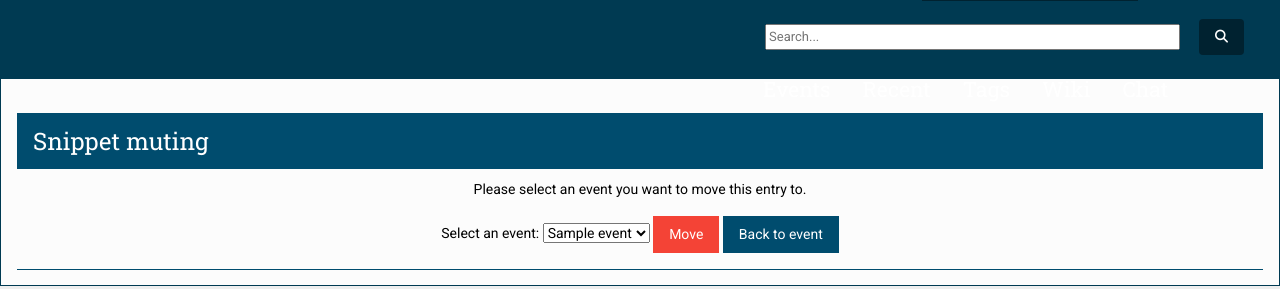
After one commit to 17thshard/palanaeum, a Django app: template palanaeum/templates/palanaeum/staff/move_entry.html in a window 1280 px wide. The commit adds this page. Shown: the part 80-369 px from the top of the page. Run offline with Django 3.2, Linux system fonts and the light colour scheme; the template is opened without the code that fills it: most values are stand-ins (such as "Sample title", 1, 10 or a date in 2020); some libraries are stand-ins or nearby versions.

Commit message:
Staff members can now move entries between events. Entries are added to the end of the new event.

```diff
--- a/palanaeum/templates/palanaeum/elements/entry_li.html
+++ b/palanaeum/templates/palanaeum/elements/entry_li.html
@@ -38,6 +38,9 @@
             {% if user.is_staff %}
                 <a href="{% url 'remove_entry' entry.id %}" class="optionelement faded" title="{% trans 'Remove' %}">
                     <span class="fa fa-trash"></span>
+                </a>
+                <a href="{% url 'move_entry' entry.id %}" class="optionelement faded" title="{% trans 'Move' %}">
+                    <span class="fa fa-random"></span>
                 </a>
             {% endif %}
             {% if user.is_authenticated %}
--- /dev/null
+++ b/palanaeum/templates/palanaeum/staff/move_entry.html
@@ -0,0 +1,33 @@
+{% extends 'palanaeum/one_column_layout.html' %}
+{% load i18n %}
+
+{% block page-header %}
+    {% trans 'Snippet muting' %}
+{% endblock %}
+
+{% block page-title %}
+    {% trans 'Snippet muting' %}
+{% endblock %}
+
+{% block one-column-content %}
+    <div class="w3-center w3-padding-bottom">
+        {% include 'palanaeum/elements/messages.html' %}
+        <p>
+            {% trans 'Please select an event you want to move this entry to.' %}
+        </p>
+
+        <form action="{% url 'move_entry' entry.id %}" method="post" class="w3-margin">
+            {% csrf_token %}
+            <label for="snippet-select">{% trans 'Select an event:' %}</label>
+            <select id="snippet-select" name="event_id">
+                {% for event in events %}
+                    <option value="{{ event.id }}">
+                        {{ event }}
+                    </option>
+                {% endfor %}
+            </select>
+            <input type="submit" class="w3-red w3-btn" value="{% trans 'Move' %}">
+            <a href="{% url 'view_event_no_title' entry.event_id %}" class="button1 w3-btn">{% trans 'Back to event' %}</a>
+        </form>
+    </div>
+{% endblock %}
--- a/palanaeum/urls.py
+++ b/palanaeum/urls.py
@@ -76,6 +76,7 @@ urlpatterns = [
     path('entry/<int:entry_id>/history/', staff_views.show_entry_history, name='entry_history'),
     path('entry/<int:entry_id>/approve/', staff_views.approve_entry, name='approve_entry'),
     path('entry/<int:entry_id>/reject/', staff_views.reject_entry, name='reject_entry'),
+    path('entry/<int:entry_id>/move/', staff_views.move_entry, name='move_entry'),
     path('entry/save/', staff_views.save_entry, name='save_entry'),
 
     path('source/audio/<int:source_id>/edit/', staff_views.edit_audio_source, name='edit_audio_source'),
```
Also changed, not shown: palanaeum/staff_views.py (+18 -0 lines).
